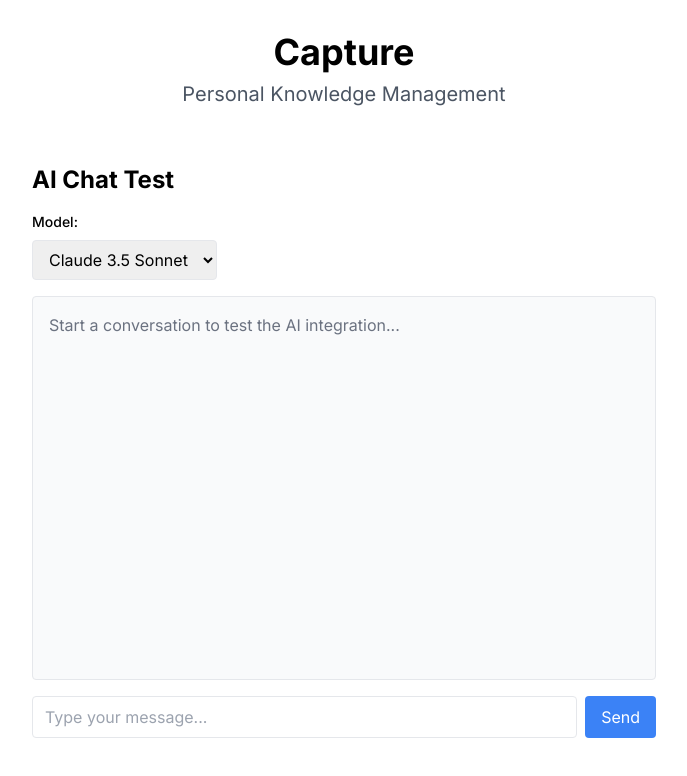
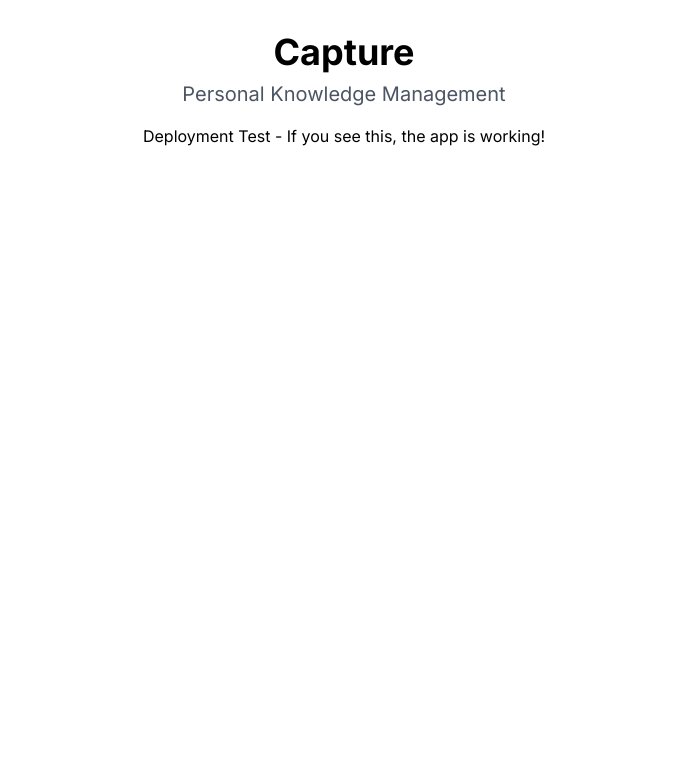
Before and after one commit to jimmcdon/capture, a Next.js app: page / in a window 1280 px wide. Shown: the top 776 px of the page, without its empty margins (296-983 px from the left). Built offline with nearby package versions, Linux system fonts and the light colour scheme.

Commit message:
Simplify homepage to debug 404 deployment issue
- Remove ChatTest component temporarily
- Create minimal page to test basic routing
- Debug Vercel deployment 404 error

```diff
--- a/app/page.tsx
+++ b/app/page.tsx
@@ -1,14 +1,12 @@
-import ChatTest from '@/components/chat-test'
-
+// Temporarily simplify to debug deployment
 export default function Home() {
   return (
     <main className="min-h-screen p-8">
-      <div className="text-center mb-8">
+      <div className="text-center">
         <h1 className="text-4xl font-bold">Capture</h1>
         <p className="mt-2 text-xl text-gray-600">Personal Knowledge Management</p>
+        <p className="mt-4">Deployment Test - If you see this, the app is working!</p>
       </div>
-
-      <ChatTest />
     </main>
   )
 }
```
